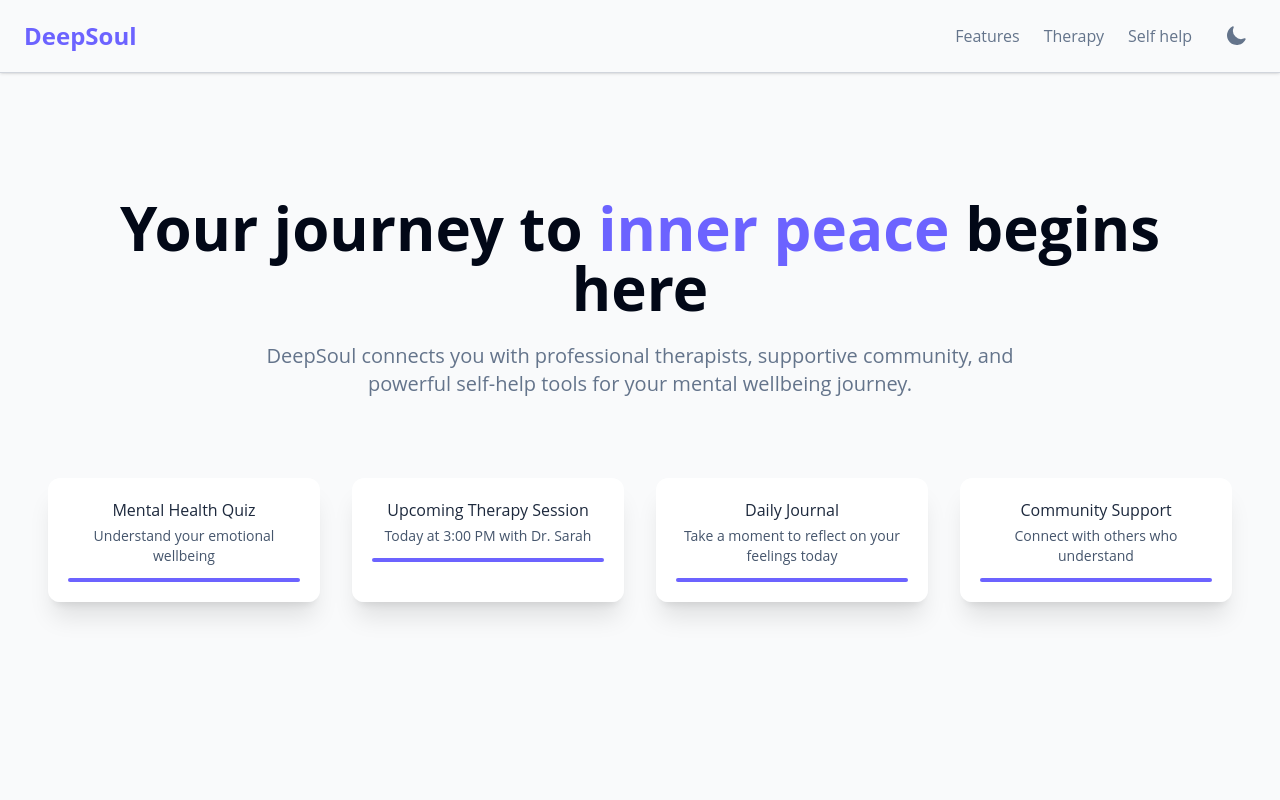
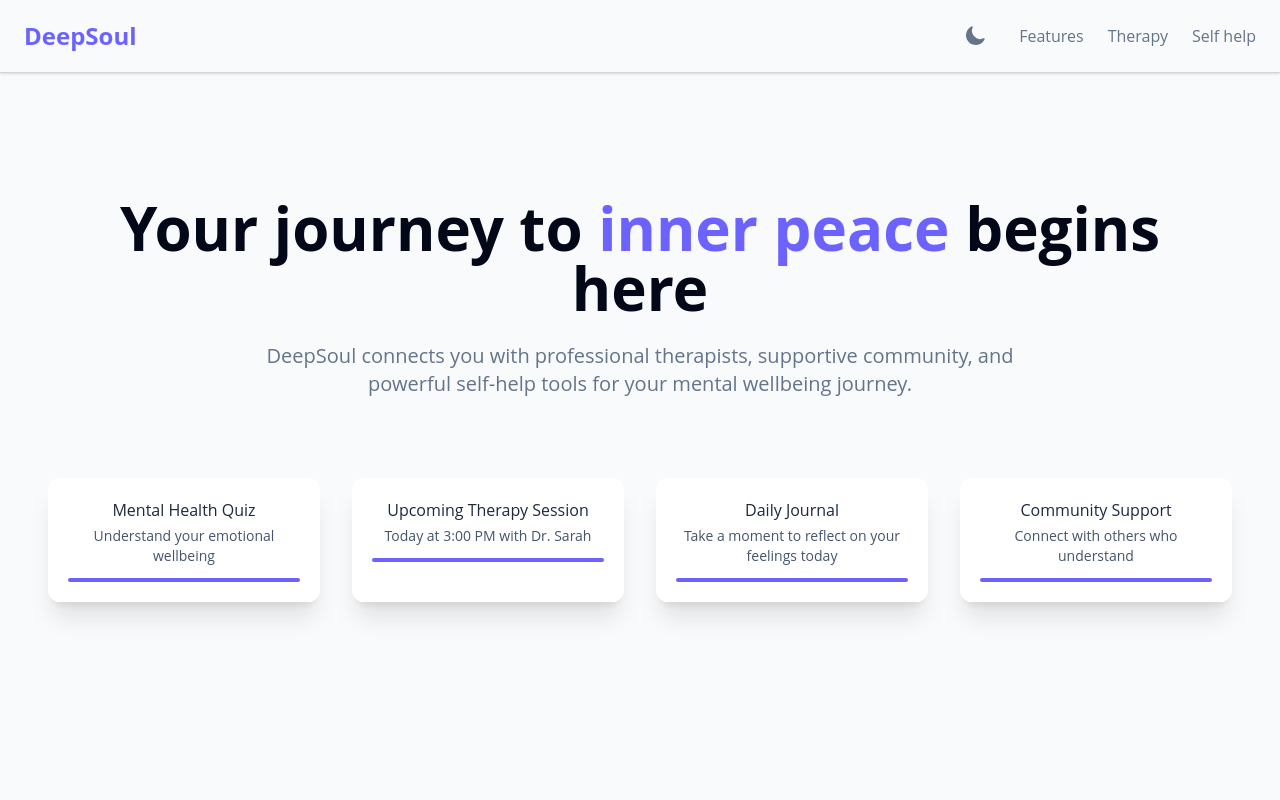
Before and after one commit to vidhi-thakur/deepsoul_assignment, a Next.js app: page / in a window 1280 px wide. Shown: the top 800 px of the page. Built offline with nearby package versions, Linux system fonts and the light colour scheme.

Commit message:
added mobile menu

```diff
--- a/components/nav/BottomFooter.tsx
+++ b/components/nav/BottomFooter.tsx
@@ -52,7 +52,7 @@ const Sections = ({ sectionName, list, href }: Section) => (
 
 const BottomFooter = () => {
   return (
-    <footer className="bg-background dark:bg-background border-t border-gray-300 dark:border-primary pt-12 pb-8">
+    <footer className="bg-background dark:bg-background border-t border-gray-300 dark:border-primary/50 pt-12 pb-8">
       <div className="w-full max-w-[1400px] mx-auto px-4 md:px-6 grid grid-cols-1 md:grid-cols-4 gap-8">
         <div>
           <Link
--- a/components/nav/TopMenubar.tsx
+++ b/components/nav/TopMenubar.tsx
@@ -13,6 +13,8 @@ const navLinks = [
 
 const TopMenubar: FC = () => {
   const [isDarkMode, setIsDarkMode] = useState<boolean>(false);
+  const [isMenuVisible, setMenuVisible] = useState<boolean>(false);
+
   useEffect(() => {
     if (isDarkMode) {
       document.documentElement.classList.add("dark");
@@ -20,27 +22,26 @@ const TopMenubar: FC = () => {
       document.documentElement.classList.remove("dark");
     }
   }, [isDarkMode]);
+
   const handleToggle = (): void => {
     setIsDarkMode((val) => !val);
   };
+
+  const toggleMenu = (): void => {
+    setMenuVisible((val) => !val);
+  };
+
   return (
-    <header className="w-full py-4 bg-background dark:bg-background border-b border-gray-300 dark:border-primary backdrop-blur-md fixed top-0 z-1 shadow-sm">
+    <>
+      <header className="w-full py-4 bg-background dark:bg-background border-b border-gray-300 dark:border-primary/50 backdrop-blur-md fixed top-0 z-10 shadow-sm">
         <div className="w-full max-w-[1400px] mx-auto flex items-center justify-between px-4 md:px-6">
           <Link href="/">
             <h1 className="text-primary text-lg md:text-2xl font-bold">
               DeepSoul
             </h1>
           </Link>
-        <nav className="hidden md:flex items-center gap-6">
-          {navLinks.map(({ href, label }) => (
-            <Link
-              key={href}
-              href={href}
-              className="text-content dark:text-content hover:text-primary dark:hover:text-primary transition-colors"
-            >
-              {label}
-            </Link>
-          ))}
+
+          <div className="flex items-center justify-between gap-6">
             <button
               onClick={handleToggle}
               aria-label="Toggle Dark Mode"
@@ -52,19 +53,62 @@ const TopMenubar: FC = () => {
                 <MoonIcon className="h-6 w-6 text-content" />
               )}
             </button>
+
+            {/* Desktop nav */}
+            <nav className="md:flex items-center gap-6 hidden">
+              {navLinks.map(({ href, label }) => (
+                <Link
+                  key={href}
+                  href={href}
+                  className="text-content dark:text-content hover:text-primary dark:hover:text-primary transition-colors"
+                >
+                  {label}
+                </Link>
+              ))}
             </nav>
+
+            {/* Mobile menu toggle */}
             <div
               className="md:hidden flex flex-col gap-1.5 cursor-pointer"
               aria-label="Open menu"
               role="button"
               tabIndex={0}
+              onClick={toggleMenu}
             >
               <span className="block w-6 h-0.5 bg-gray-500 dark:bg-gray-100"></span>
               <span className="block w-6 h-0.5 bg-gray-500 dark:bg-gray-100"></span>
               <span className="block w-6 h-0.5 bg-gray-500 dark:bg-gray-100"></span>
             </div>
           </div>
+        </div>
       </header>
+
+      {/* mobile nav */}
+      {isMenuVisible && (
+        <div className="fixed top-[64px] right-0 z-20 w-full">
+          <div
+            className={`bg-background dark:bg-background border-y border-gray-200 dark:border-primary/50 shadow-lg p-6 mt-2 transform transition-all duration-200 ease-out ${
+              isMenuVisible
+                ? "opacity-100 translate-y-0"
+                : "opacity-0 -translate-y-4 pointer-events-none"
+            }`}
+          >
+            <nav className="flex flex-col gap-4">
+              {navLinks.map(({ href, label }) => (
+                <Link
+                  key={href}
+                  href={href}
+                  onClick={() => setMenuVisible(false)}
+                  className="text-content dark:text-content hover:text-primary dark:hover:text-primary text-base transition-colors"
+                >
+                  {label}
+                </Link>
+              ))}
+            </nav>
+          </div>
+        </div>
+      )}
+    </>
   );
 };
 
```
Lines whose indentation alone changed are shown as unchanged.
